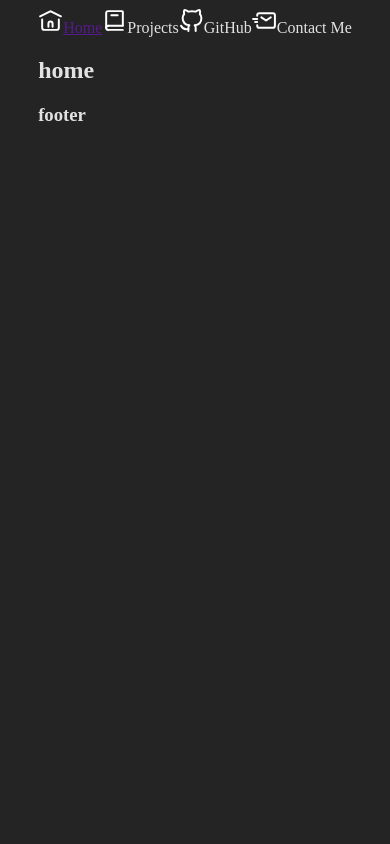
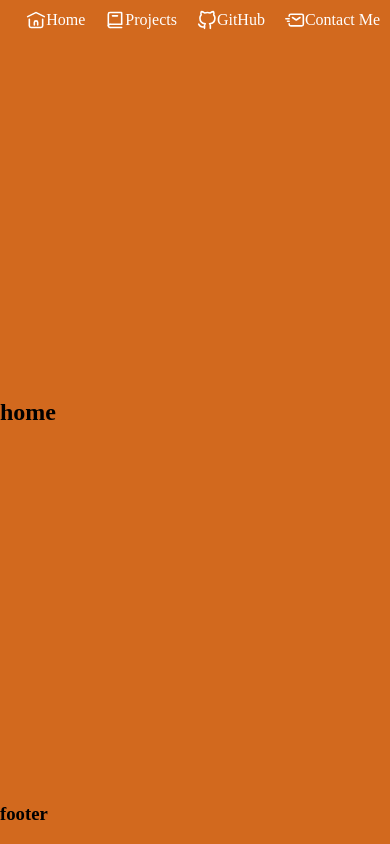
Before and after one commit to exekyelmurga/my-portfolio, a React (Vite) app: page / in a window 390 px wide. Built offline with nearby package versions, Linux system fonts and the light colour scheme.

Commit message:
CSS responsive, NavBar styles added

```diff
--- a/src/components/NavBar/navbar.css
+++ b/src/components/NavBar/navbar.css
@@ -1,5 +1,23 @@
-/* section {
+section {
     display: flex;
-    justify-content: right;
+    flex-wrap: wrap;
+}
 
-} */
+svg {
+    height: 20px;
+    width: 20px;
+}
+
+a {
+    display: flex;
+    align-items: center;
+    padding: 10px;
+    color: white;
+    text-decoration: none;
+    border-radius: 10px;
+}
+
+a:hover {
+    background-color: #09f;
+    text-decoration: underline;
+}
--- a/src/components/NavBar/navbar.jsx
+++ b/src/components/NavBar/navbar.jsx
@@ -9,18 +9,24 @@ function Navbar() {
             </svg>
             Home
             </a>
+            <a href="">
                 <svg width="25px" stroke-width="1.9" height="25px" viewBox="0 0 24 24" fill="none" xmlns="http://www.w3.org/2000/svg" color="#ffffff"><path d="M4 19V5C4 3.89543 4.89543 3 6 3H19.4C19.7314 3 20 3.26863 20 3.6V16.7143" stroke="#ffffff" stroke-width="1.9" stroke-linecap="round"></path><path d="M6 17L20 17" stroke="#ffffff" stroke-width="1.9" stroke-linecap="round"></path><path d="M6 21L20 21" stroke="#ffffff" stroke-width="1.9" stroke-linecap="round"></path><path d="M6 21C4.89543 21 4 20.1046 4 19C4 17.8954 4.89543 17 6 17" stroke="#ffffff" stroke-width="1.9" stroke-linecap="round" stroke-linejoin="round"></path><path d="M9 7L15 7" stroke="#ffffff" stroke-width="1.9" stroke-linecap="round">
                 </path>
             </svg>
             Projects
+            </a>
+            <a href="">
             <svg width="25px" height="25px" stroke-width="1.9" viewBox="0 0 24 24" fill="none" xmlns="http://www.w3.org/2000/svg" color="#ffffff"><path d="M16 22.0268V19.1568C16.0375 18.68 15.9731 18.2006 15.811 17.7506C15.6489 17.3006 15.3929 16.8902 15.06 16.5468C18.2 16.1968 21.5 15.0068 21.5 9.54679C21.4997 8.15062 20.9627 6.80799 20 5.79679C20.4558 4.5753 20.4236 3.22514 19.91 2.02679C19.91 2.02679 18.73 1.67679 16 3.50679C13.708 2.88561 11.292 2.88561 8.99999 3.50679C6.26999 1.67679 5.08999 2.02679 5.08999 2.02679C4.57636 3.22514 4.54413 4.5753 4.99999 5.79679C4.03011 6.81549 3.49251 8.17026 3.49999 9.57679C3.49999 14.9968 6.79998 16.1868 9.93998 16.5768C9.61098 16.9168 9.35725 17.3222 9.19529 17.7667C9.03334 18.2112 8.96679 18.6849 8.99999 19.1568V22.0268" stroke="#ffffff" stroke-width="1.9" stroke-linecap="round" stroke-linejoin="round"></path><path d="M9 20.0267C6 20.9999 3.5 20.0267 2 17.0267" stroke="#ffffff" stroke-width="1.9" stroke-linecap="round" stroke-linejoin="round">
             </path>
             </svg>
             GitHub
+            </a>
+            <a href="">
             <svg width="25px" height="25px" viewBox="0 0 24 24" stroke-width="1.9" fill="none" xmlns="http://www.w3.org/2000/svg" color="#ffffff"><path d="M9 9L13.5 12L18 9" stroke="#ffffff" stroke-width="1.9" stroke-linecap="round" stroke-linejoin="round"></path><path d="M3 13.5H5" stroke="#ffffff" stroke-width="1.9" stroke-linecap="round" stroke-linejoin="round"></path><path d="M1 10.5H5" stroke="#ffffff" stroke-width="1.9" stroke-linecap="round" stroke-linejoin="round"></path><path d="M5 7.5V7C5 5.89543 5.89543 5 7 5H20C21.1046 5 22 5.89543 22 7V17C22 18.1046 21.1046 19 20 19H7C5.89543 19 5 18.1046 5 17V16.5" stroke="#ffffff" stroke-width="1.9" stroke-linecap="round">
             </path>
             </svg>
             Contact Me
+            </a>
         </section>
     )
 }
--- a/src/index.css
+++ b/src/index.css
@@ -1,9 +1,18 @@
-:root {
+#root {
+  background-color: chocolate;
+  justify-content: space-between;
+  flex-direction: column;
+  height: 100%;
   width: 100%;
-  color-scheme: light dark;
-  color: rgba(255, 255, 255, 0.87);
-  background-color: #242424;
   display: flex;
-  align-items: center;
-  justify-content: center;
 }
+
+section:first-child {
+  align-self: flex-end;
+}
+
+body {
+  display: flex;
+  height: 100vh;
+  margin: 0px;
+}
```
Also changed, not shown: src/App.css (+0 -42 lines). Lines whose indentation alone changed are shown as unchanged.
